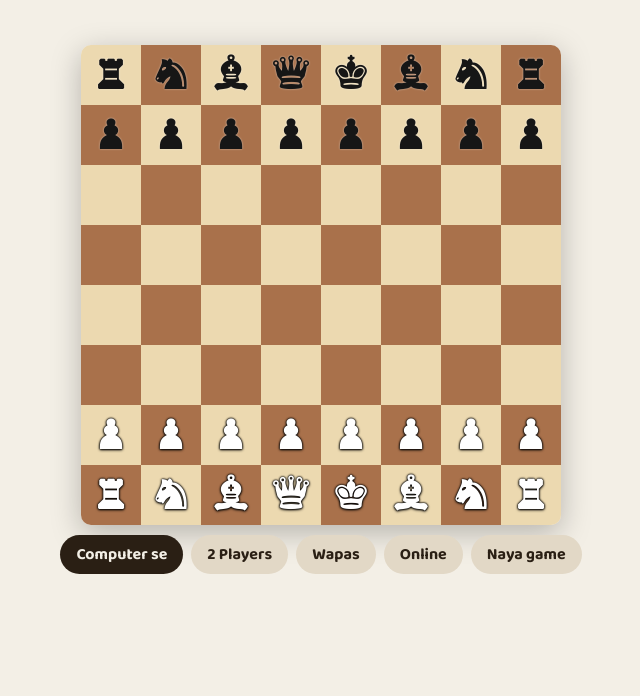
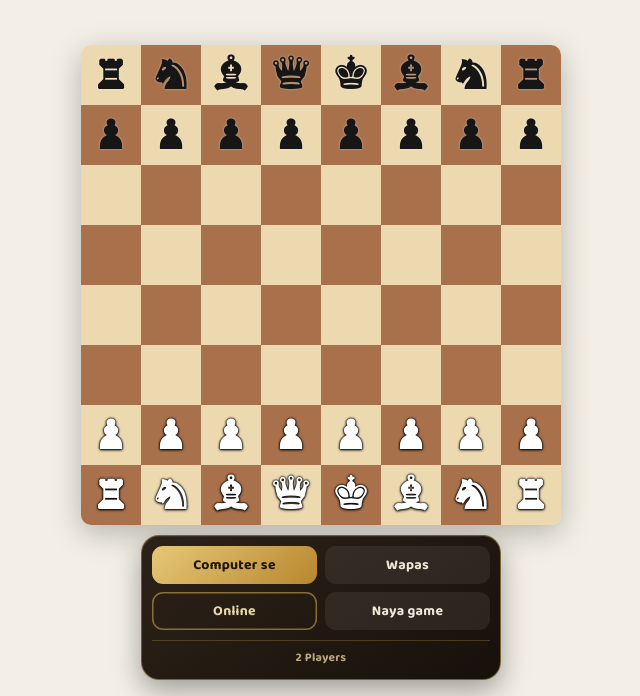
Before and after one commit to mm5487397-creator/Hanan-Ali, a plain HTML site: page chess.html in a window 1280 px wide. Shown: the part 229-925 px from the top of the page, without its empty margins (319-959 px from the left). Before the commit the page ends 819 px from the top, so only its background shows below. Drawn offline with Linux system fonts and the light colour scheme.

Commit message:
Add files via upload

```diff
--- a/chess.html
+++ b/chess.html
@@ -27,7 +27,7 @@ h1{margin:14px 0 0;font-size:30px;font-weight:800;letter-spacing:.06em}
 .w{color:#fff;text-shadow:0 0 2px #000,0 0 2px #000,0 1px 3px #000}
 .b{color:#161616;text-shadow:0 0 2px rgba(255,255,255,.6)}
 #cap{display:flex;justify-content:space-between;width:min(96vw,480px);font-size:20px;min-height:28px;color:var(--sub)}
-.bar{display:flex;gap:8px;flex-wrap:wrap;justify-content:center}
+.bar{display:grid;grid-template-columns:1fr 1fr;gap:8px;width:min(88vw,360px);padding:10px;border-radius:18px;background:linear-gradient(145deg,#2d2218,#17110b);border:1px solid rgba(214,177,92,.45);box-shadow:0 10px 28px rgba(0,0,0,.35),inset 0 1px 0 rgba(255,255,255,.06)}.bar button{width:100%;padding:8px 6px;border-radius:11px;font-size:14px;letter-spacing:.02em;transition:background .15s}.bar .md{background:transparent;color:#e9d7a8;box-shadow:inset 0 0 0 1.5px rgba(214,177,92,.55)}.bar .md.on{background:linear-gradient(135deg,#e6c878,#b8872e);color:#1d1409;box-shadow:none}.bar .ac{background:rgba(255,255,255,.07);color:#f1e8d8}.bar #rs{grid-column:1/-1;background:rgba(190,70,60,.35);color:#ffd9d4}.bar #m2{grid-column:1/-1;margin-top:2px;background:transparent;color:#b8a77f;font-size:12px;padding:7px 6px 2px;border-radius:0;border-top:1px solid rgba(214,177,92,.25)}.bar #m2.on{background:transparent;color:#e6c878;font-weight:800}
 button{font:inherit;color:var(--ink);cursor:pointer;background:var(--chip);border:0;border-radius:999px;padding:7px 16px;font-weight:700}
 button.on{background:var(--ink);color:var(--bg)}
 button:focus-visible{outline:3px solid var(--sel);outline-offset:2px}
@@ -40,7 +40,7 @@ button:focus-visible{outline:3px solid var(--sel);outline-offset:2px}
 <div id="st"></div>
 <div id="cap"><span id="cb"></span><span id="cw"></span></div>
 <div id="bd"></div>
-<div class="bar"><button id="m1" class="on">Computer se</button><button id="m2">2 Players</button><button id="und">Wapas</button><button id="m3">Online</button><button id="rs" hidden>Haar maano</button><button id="nw">Naya game</button></div>
+<div class="bar"><button id="m1" class="md on">Computer se</button><button id="und" class="ac">Wapas</button><button id="m3" class="md">Online</button><button id="nw" class="ac">Naya game</button><button id="rs" class="ac" hidden>Haar maano</button><button id="m2">2 Players</button></div>
 <div id="ol" hidden><input id="nm" placeholder="Apna naam likho" maxlength="12" aria-label="Apna naam"><button id="mk">Room banao</button><input id="cd" placeholder="Code" maxlength="5" aria-label="Room code"><button id="jn">Join karo</button><div id="ms"></div></div>
 <script>
 const G={k:"♚",q:"♛",r:"♜",b:"♝",n:"♞",p:"♟"},V={p:1,n:3,b:3,r:5,q:9,k:0};
```
